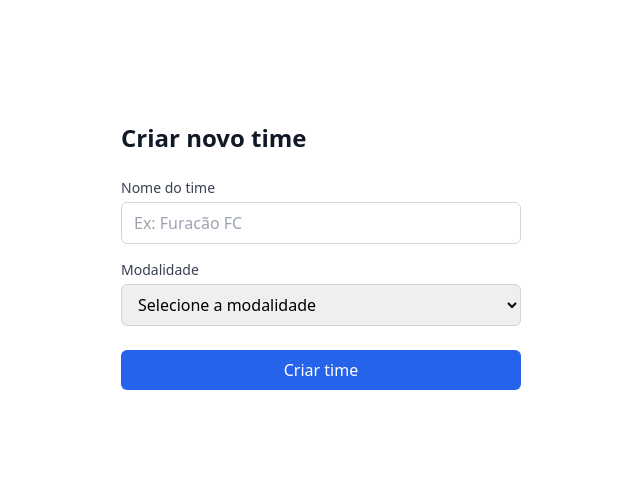
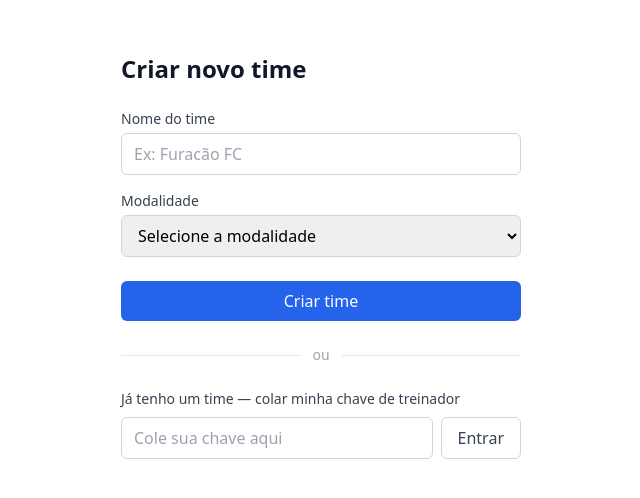
Before and after one commit to iMandy10/-EDS--Prancheta-Tatica, a React (Vite) app in the folder frontend/: page / in a window 1280 px wide. Shown: the part 144-642 px from the top of the page, without its empty margins (319-959 px from the left). Built offline with nearby package versions, Linux system fonts and the light colour scheme; no server answers.

Commit message:
feat: allow resuming a session by pasting the coach key

```diff
--- a/frontend/src/pages/CreateTeamPage.tsx
+++ b/frontend/src/pages/CreateTeamPage.tsx
@@ -1,6 +1,6 @@
 import { useState, type FormEvent } from 'react'
 import { useNavigate } from 'react-router-dom'
-import { createTeam, type Modalidade } from '../lib/api'
+import { createTeam, getTeamByChaveTreinador, type Modalidade } from '../lib/api'
 import { setChaveTreinador } from '../lib/storage'
 
 export default function CreateTeamPage() {
@@ -9,6 +9,10 @@ export default function CreateTeamPage() {
   const [modalidade, setModalidade] = useState<Modalidade | ''>('')
   const [error, setError] = useState<string | null>(null)
   const [loading, setLoading] = useState(false)
+
+  const [chaveInput, setChaveInput] = useState('')
+  const [chaveError, setChaveError] = useState<string | null>(null)
+  const [chaveLoading, setChaveLoading] = useState(false)
 
   async function handleSubmit(event: FormEvent) {
     event.preventDefault()
@@ -33,6 +37,28 @@ export default function CreateTeamPage() {
       setError('Não foi possível criar o time. Verifique se o servidor está rodando e tente novamente.')
     } finally {
       setLoading(false)
+    }
+  }
+
+  async function handleEntrarComChave(event: FormEvent) {
+    event.preventDefault()
+    setChaveError(null)
+
+    const chave = chaveInput.trim()
+    if (!chave) {
+      setChaveError('Cole sua chave de treinador.')
+      return
+    }
+
+    setChaveLoading(true)
+    try {
+      await getTeamByChaveTreinador(chave)
+      setChaveTreinador(chave)
+      navigate('/times/bem-vindo')
+    } catch {
+      setChaveError('Chave inválida. Confira e tente novamente.')
+    } finally {
+      setChaveLoading(false)
     }
   }
 
@@ -83,6 +109,36 @@ export default function CreateTeamPage() {
           {loading ? 'Criando...' : 'Criar time'}
         </button>
       </form>
+
+      <div className="my-6 flex items-center gap-3 text-sm text-gray-400">
+        <div className="h-px flex-1 bg-gray-200" />
+        ou
+        <div className="h-px flex-1 bg-gray-200" />
+      </div>
+
+      <form onSubmit={handleEntrarComChave} className="flex flex-col gap-2">
+        <label htmlFor="chave-treinador" className="text-sm font-medium text-gray-700">
+          Já tenho um time — colar minha chave de treinador
+        </label>
+        <div className="flex gap-2">
+          <input
+            id="chave-treinador"
+            type="text"
+            value={chaveInput}
+            onChange={(event) => setChaveInput(event.target.value)}
+            className="flex-1 rounded-md border border-gray-300 px-3 py-2 focus:border-blue-500 focus:outline-none"
+            placeholder="Cole sua chave aqui"
+          />
+          <button
+            type="submit"
+            disabled={chaveLoading}
+            className="shrink-0 rounded-md border border-gray-300 px-4 py-2 font-medium text-gray-700 hover:bg-gray-50 disabled:opacity-60"
+          >
+            {chaveLoading ? 'Entrando...' : 'Entrar'}
+          </button>
+        </div>
+        {chaveError && <p className="text-sm text-red-600">{chaveError}</p>}
+      </form>
     </div>
   )
 }
```
